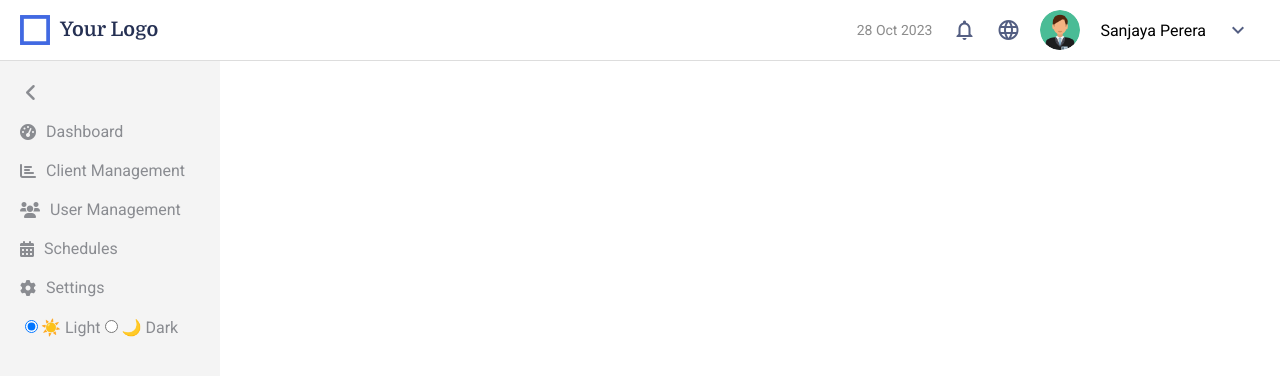
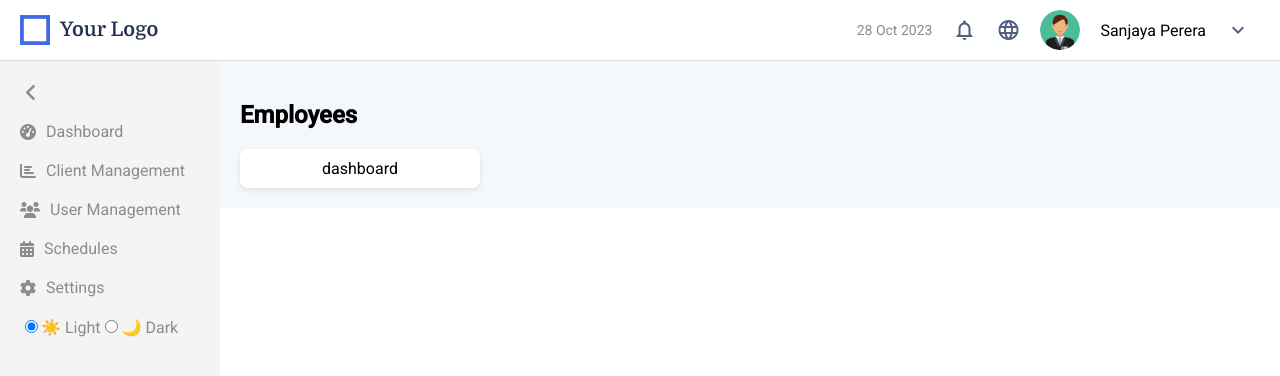
Before and after one commit to MadushaniR/Employee-Management-Dashboard, an Angular app: page /client-management in a window 1280 px wide. Before the commit this address led to /. Shown: the top 376 px of the page. Built offline with nearby package versions, Linux system fonts and the light colour scheme.

Commit message:
client managemnt section added

```diff
--- a/src/app/app.component.ts
+++ b/src/app/app.component.ts
@@ -3,12 +3,13 @@ import { RouterOutlet } from '@angular/router';
 import { HeaderComponent } from './header/header.component';
 import { SidenavComponent } from './sidenav/sidenav.component';
 import { DashboardComponent } from './dashboard/dashboard.component';
+import { ClientManagementComponent } from './client-management/client-management.component';
 
 
 @Component({
   selector: 'app-root',
   standalone: true,
-  imports: [RouterOutlet, HeaderComponent, SidenavComponent, DashboardComponent],
+  imports: [RouterOutlet, HeaderComponent, SidenavComponent, DashboardComponent, ClientManagementComponent],
   templateUrl: './app.component.html',
   styleUrl: './app.component.css'
 })
--- a/src/app/app.routes.ts
+++ b/src/app/app.routes.ts
@@ -2,9 +2,11 @@ import { Routes } from '@angular/router';
 import { DashboardComponent } from './dashboard/dashboard.component';
 import { HeaderComponent } from './header/header.component';
 import { SidenavComponent } from './sidenav/sidenav.component';
+import { ClientManagementComponent } from './client-management/client-management.component';
 
 export const routes: Routes = [
     {path: 'dashboard', component: DashboardComponent},
     {path: 'header', component: HeaderComponent},
-    {path: 'sidenav', component: SidenavComponent}
+    {path: 'sidenav', component: SidenavComponent},
+    {path: 'client-management', component: ClientManagementComponent},
 ];
--- /dev/null
+++ b/src/app/client-management/client-management.component.css
@@ -0,0 +1,22 @@
+.dashboard {
+    padding: 20px;
+    background-color: #f4f7fc;
+  }
+  .employee-grid {
+    display: grid;
+    grid-template-columns: repeat(auto-fill, minmax(200px, 1fr));
+    gap: 20px;
+  }
+  .employee-card {
+    background-color: #fff;
+    padding: 10px;
+    border-radius: 8px;
+    box-shadow: 0 2px 5px rgba(0,0,0,0.1);
+    text-align: center;
+  }
+  .employee-img {
+    width: 50px;
+    height: 50px;
+    border-radius: 50%;
+    margin-bottom: 10px;
+  }
--- /dev/null
+++ b/src/app/client-management/client-management.component.html
@@ -0,0 +1,18 @@
+<section class="dashboard">
+    <h2>Employees</h2>
+    <div class="filter-bar">
+      <!-- Add filters (search, filter, sort) here -->
+    </div>
+    <div class="employee-grid">
+      <div class="employee-card" >
+        dashboard
+        <!-- <img [src]="employee.image" alt="Employee Image" class="employee-img">
+        <div class="employee-info">
+          <h3>{{ employee.name }}</h3>
+          <p>{{ employee.position }}</p>
+          <p>{{ employee.department }}</p>
+          <p>{{ employee.joinDate }}</p>
+        </div> -->
+      </div>
+    </div>
+  </section>
--- a/src/app/sidenav/sidenav.component.html
+++ b/src/app/sidenav/sidenav.component.html
@@ -17,7 +17,7 @@
             </a>
         </li>
         <li>
-            <a href="#" (click)="onSidebarItemClick($event)">
+            <a href="client-management" (click)="onSidebarItemClick($event)">
                 <i class="fas fa-users"></i>
                 <span class="sidebar-text" *ngIf="!isCollapsed">User Management</span>
             </a>
```
Also changed, not shown: src/app/client-management/client-management.component.ts (added, +12 -0 lines), 1 other file (tests, documents, lock files or other folders).
